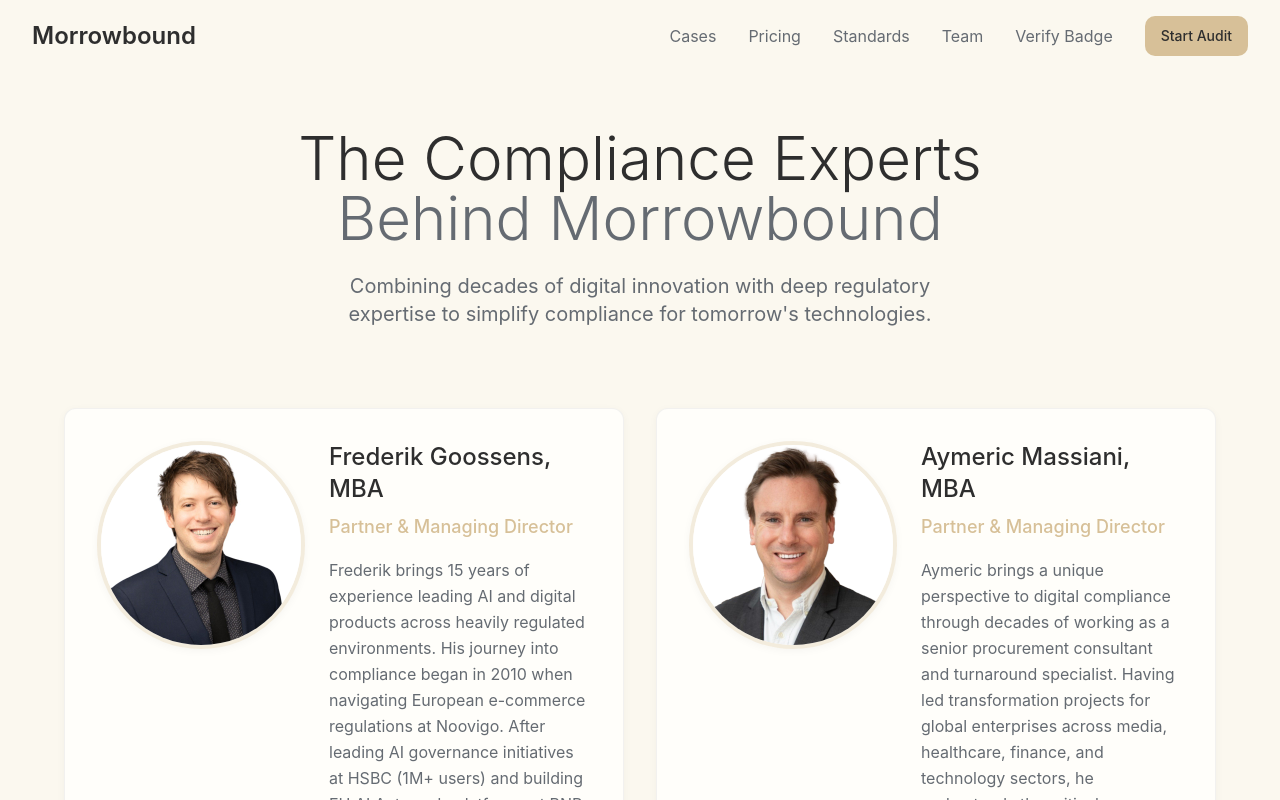
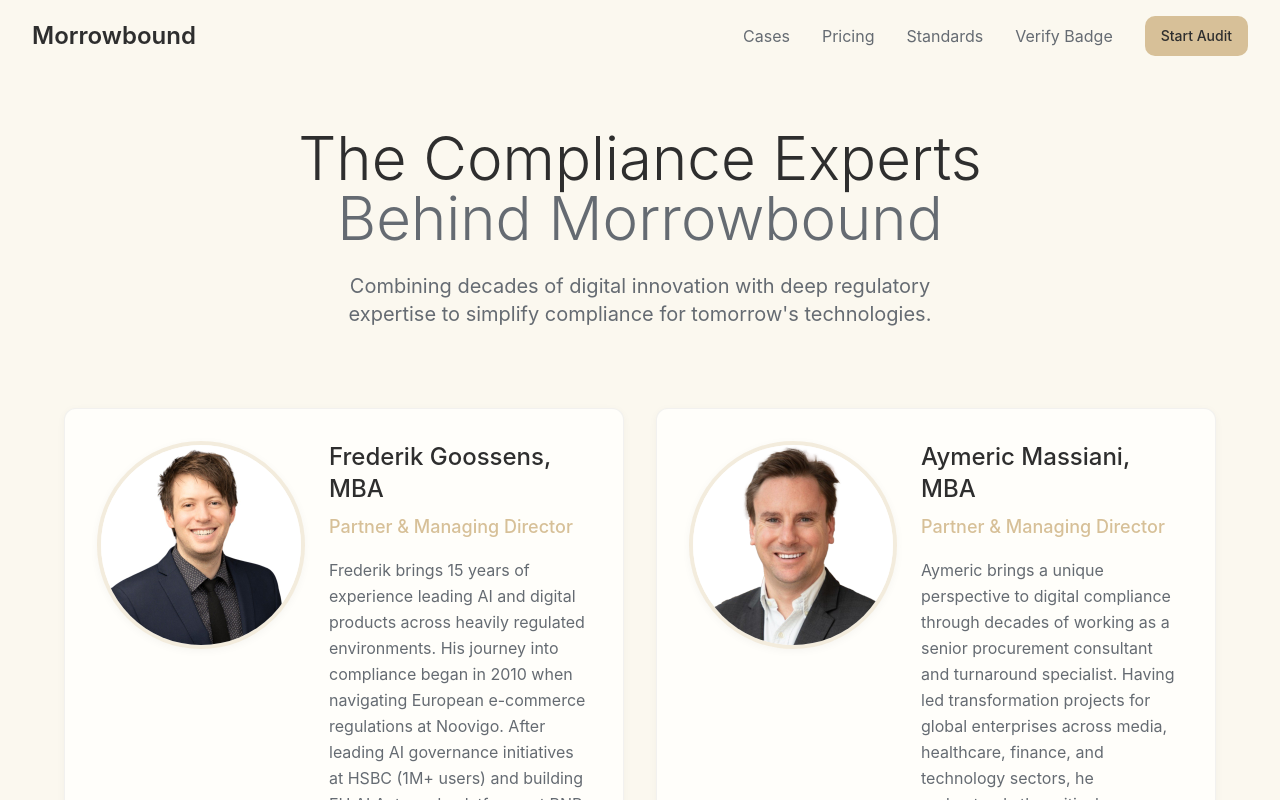
Before and after one commit to frederikgoossens/morrowbound, a React (Vite) app: page /team in a window 1280 px wide. Shown: the top 800 px of the page. Built offline with nearby package versions, Linux system fonts and the light colour scheme.

Commit message:
Hide team page
Remove the team page from the navigation and routes.

```diff
--- a/src/components/Navigation.tsx
+++ b/src/components/Navigation.tsx
@@ -39,9 +39,6 @@ const Navigation = () => {
             </Link>
             <Link to="/standards" className="text-muted-foreground hover:text-foreground transition-colors">
               Standards
-            </Link>
-            <Link to="/team" className="text-muted-foreground hover:text-foreground transition-colors">
-              Team
             </Link>
             <Link to="/verify" className="text-muted-foreground hover:text-foreground transition-colors">
               Verify Badge
@@ -89,13 +86,6 @@ const Navigation = () => {
                 Standards
               </Link>
               <Link
-                to="/team"
-                className="text-muted-foreground hover:text-foreground transition-colors"
-                onClick={() => setIsMobileMenuOpen(false)}
-              >
-                Team
-              </Link>
-              <Link
                 to="/verify"
                 className="text-muted-foreground hover:text-foreground transition-colors"
                 onClick={() => setIsMobileMenuOpen(false)}
```
